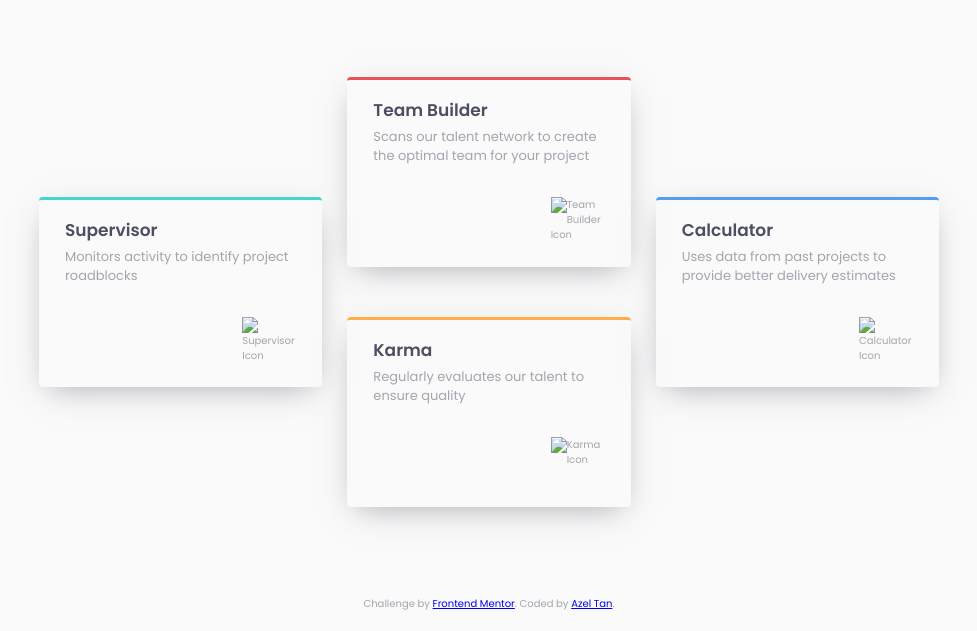
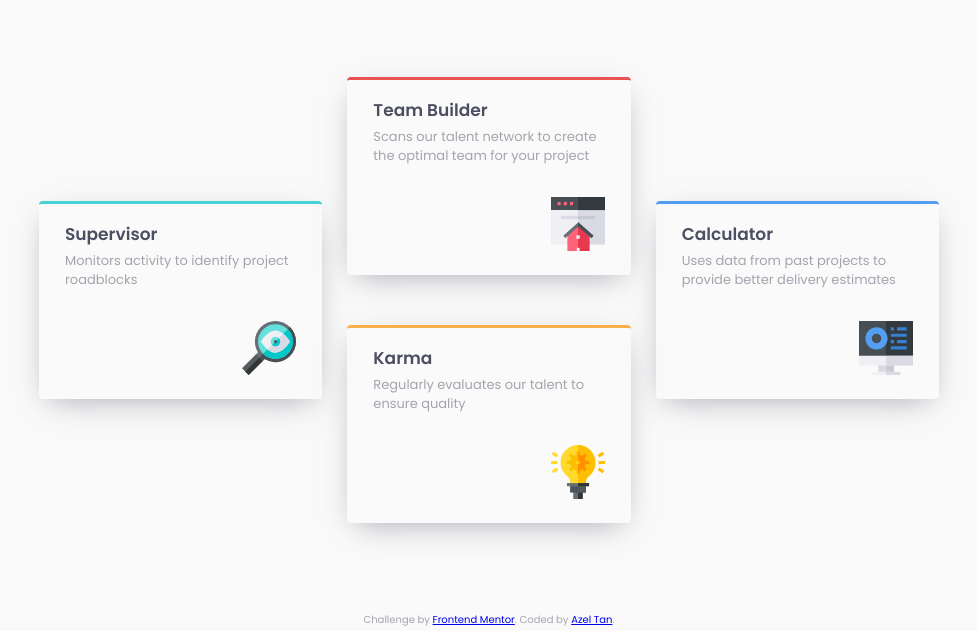
Before and after one commit to azelalynetan/azel.frontend-mentor--four-card-feature-section, a plain HTML site: page index.html in a window 1280 px wide. Shown: the part 259-890 px from the top of the page, without its empty margins (151-1128 px from the left). Drawn offline with Linux system fonts and the light colour scheme; the site is published under a folder, as on GitHub Pages, so addresses that start at the root find nothing.

Commit message:
Fix issue on broken images

```diff
--- a/index.html
+++ b/index.html
@@ -31,28 +31,28 @@
           Monitors activity to identify project roadblocks
         </p>
         <figure>
-          <img src="/assets/images/icon-supervisor.svg" alt="Supervisor Icon">
+          <img src="./assets/images/icon-supervisor.svg" alt="Supervisor Icon">
         </figure>
       </article>
       <article class="card card-team-builder">
         <h3>Team Builder</h3>
         <p>Scans our talent network to create the optimal team for your project</p>
         <figure>
-          <img src="/assets/images/icon-team-builder.svg" alt="Team Builder Icon">
+          <img src="./assets/images/icon-team-builder.svg" alt="Team Builder Icon">
         </figure>
       </article>
       <article class="card card-karma">
         <h3>Karma</h3>
         <p>Regularly evaluates our talent to ensure quality</p>
         <figure>
-          <img src="/assets/images/icon-karma.svg" alt="Karma Icon">
+          <img src="./assets/images/icon-karma.svg" alt="Karma Icon">
         </figure>
       </article>
       <article class="card card-calculator">
         <h3>Calculator</h3>
         <p>Uses data from past projects to provide better delivery estimates</p>
         <figure>
-          <img src="/assets/images/icon-calculator.svg" alt="Calculator Icon">
+          <img src="./assets/images/icon-calculator.svg" alt="Calculator Icon">
         </figure>
       </article>
     </section>
```
